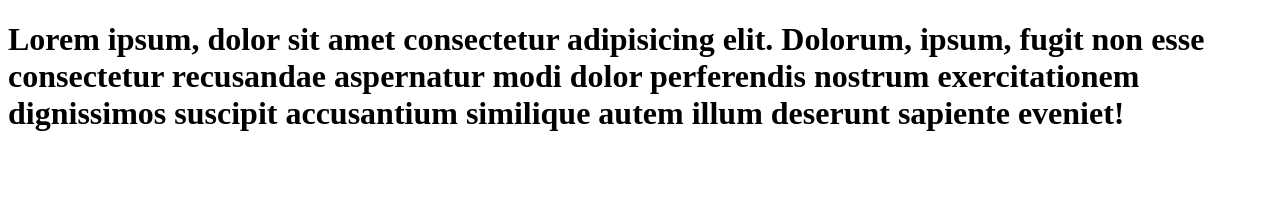
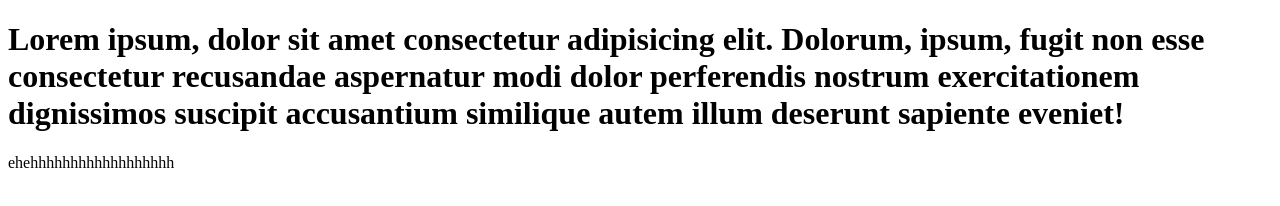
Before and after one commit to ilugo1/learn-git, a plain HTML site: page index.html in a window 1280 px wide. Drawn offline with Linux system fonts and the light colour scheme.

Commit message:
add paragraph to code

```diff
--- a/index.html
+++ b/index.html
@@ -13,6 +13,8 @@
         aspernatur modi dolor perferendis nostrum
         exercitationem dignissimos suscipit accusantium similique
         autem illum deserunt sapiente eveniet!</h1>
+    <p>ehehhhhhhhhhhhhhhhhhh
+    </p>
 
 </body>
 
```
